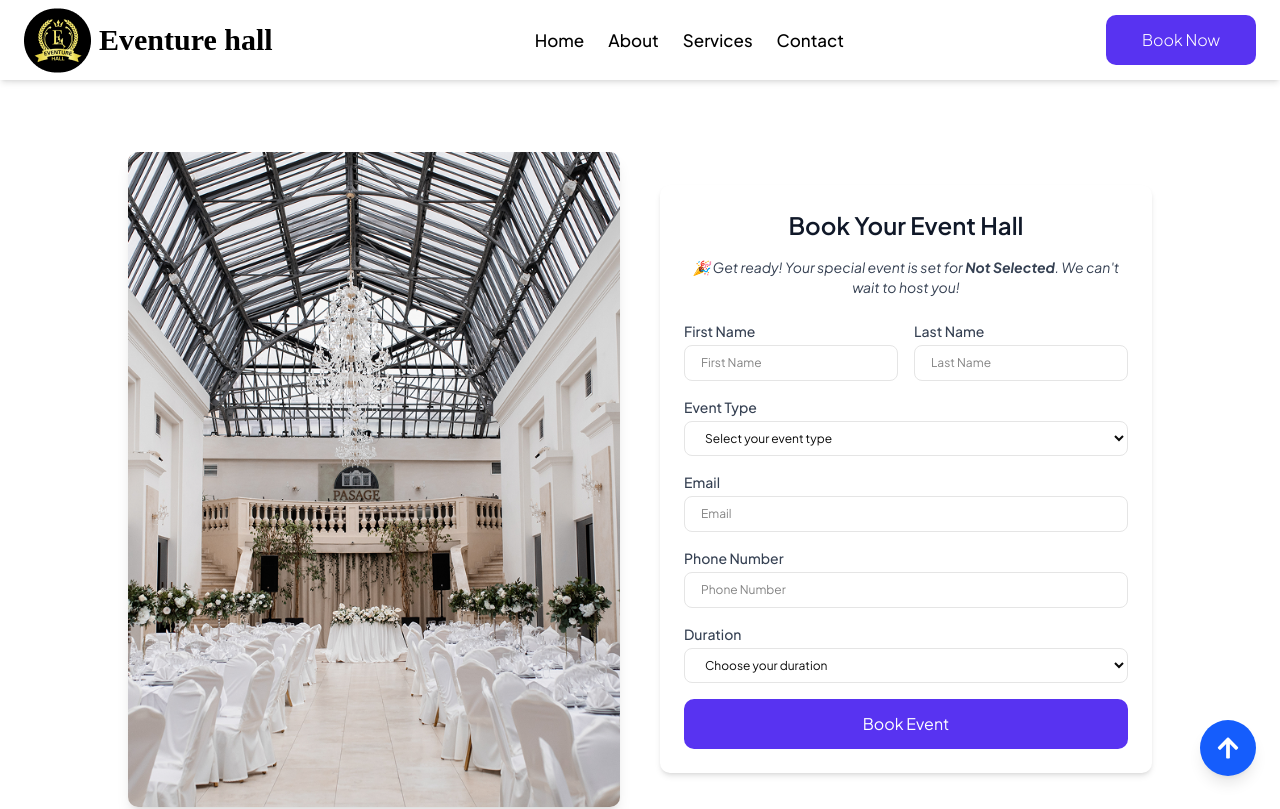
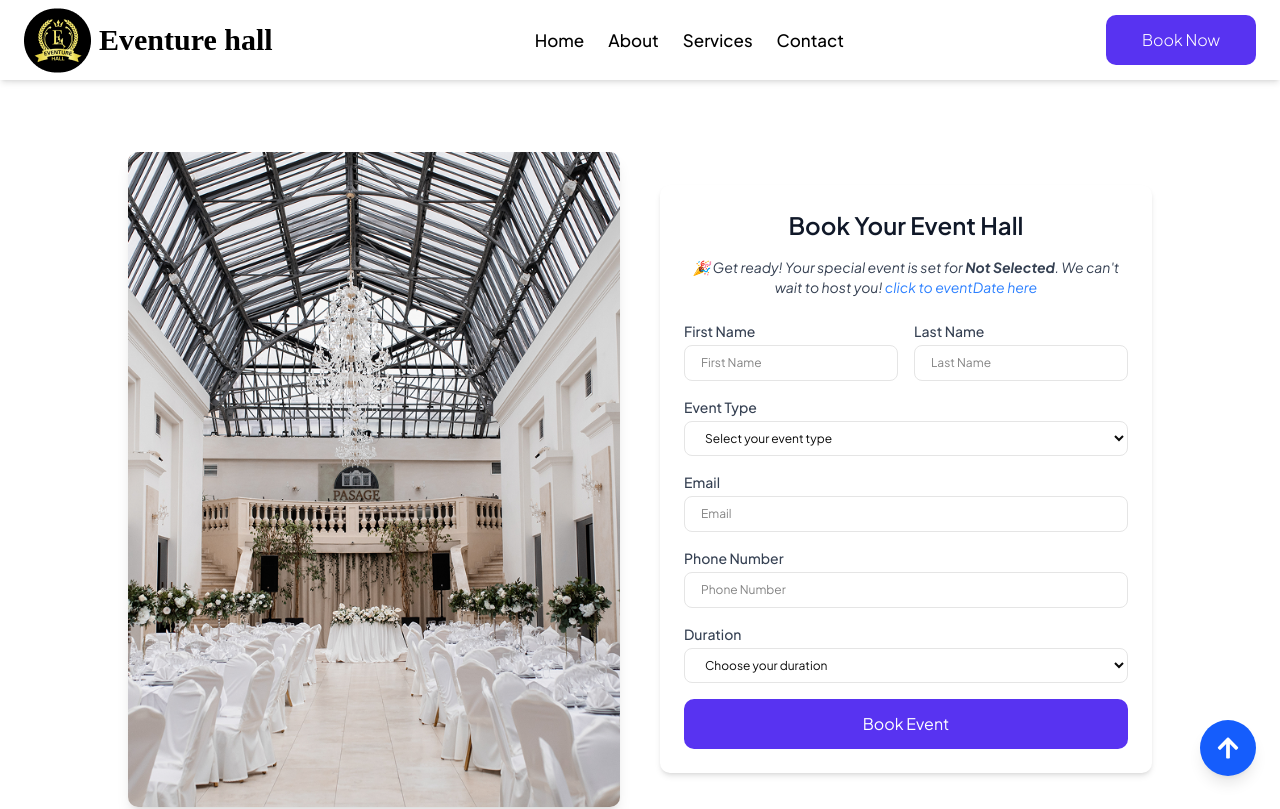
Before and after one commit to Event-Hall-Service-Website/updatedversion, a React (Vite) app: page /bookingform in a window 1280 px wide. Shown: the top 809 px of the page. Built offline with nearby package versions, Linux system fonts and the light colour scheme; a web font is replaced by a local one.

Commit message:
added some fetures

```diff
--- a/src/components/BookingForm.jsx
+++ b/src/components/BookingForm.jsx
@@ -11,6 +11,7 @@ import {
   DialogHeader,
   DialogTitle,
 } from "@/components/ui/dialog";
+import { Link } from "react-router";
 import { ToastContainer } from "react-toastify";
 const BookingForm = () => {
   const dispatch = useDispatch();
@@ -131,7 +132,10 @@ const BookingForm = () => {
           <p className="text-center text-gray-700 text-sm italic mb-6">
             🎉 Get ready! Your special event is set for{" "}
             <strong>{formData.eventDate || "Not Selected"}</strong>. We can't
-            wait to host you!
+            wait to host you!{" "}
+            <Link to={"/book"} className="text-blue-500">
+              click to eventDate here
+            </Link>
           </p>
 
           <form
```
